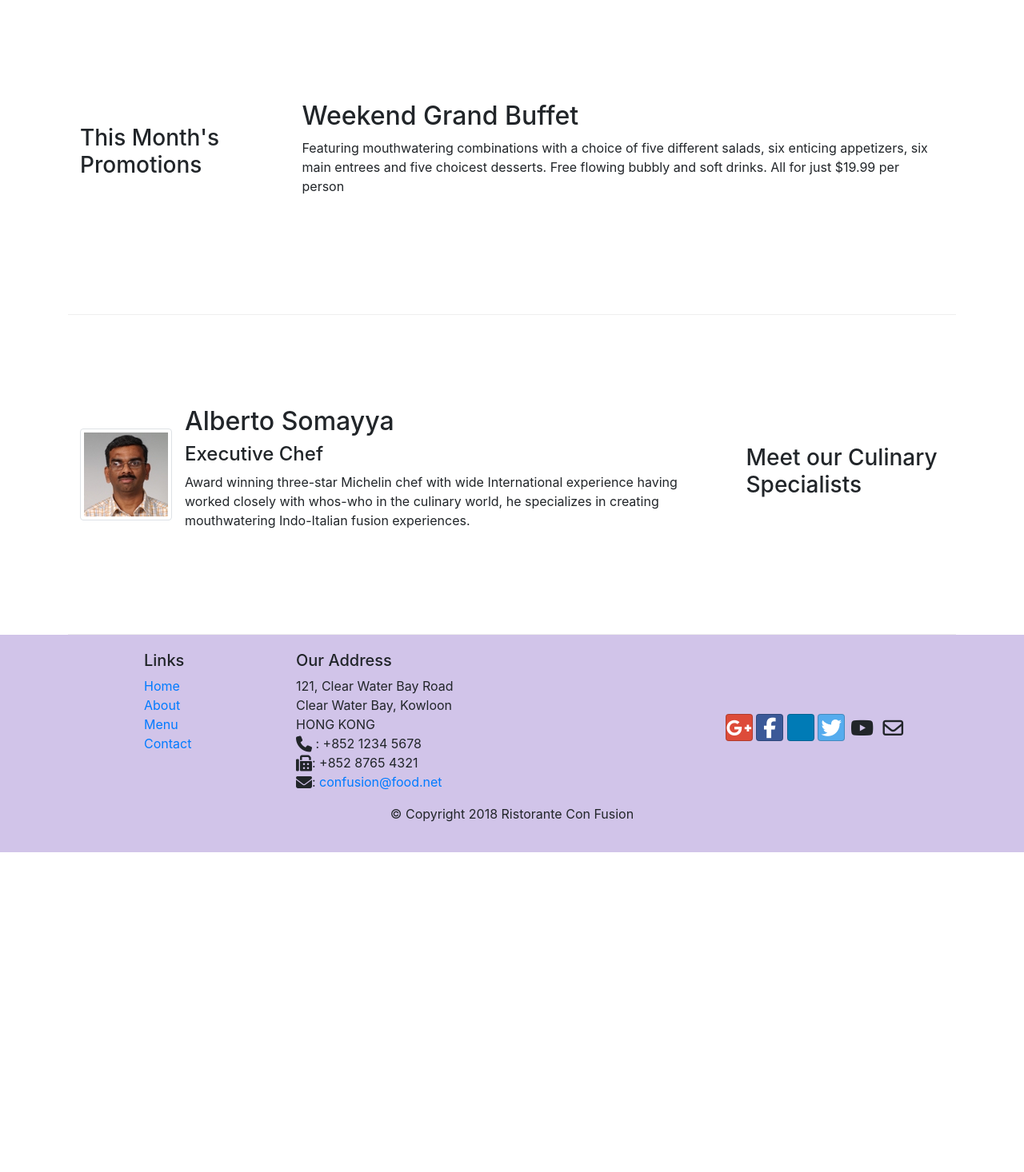
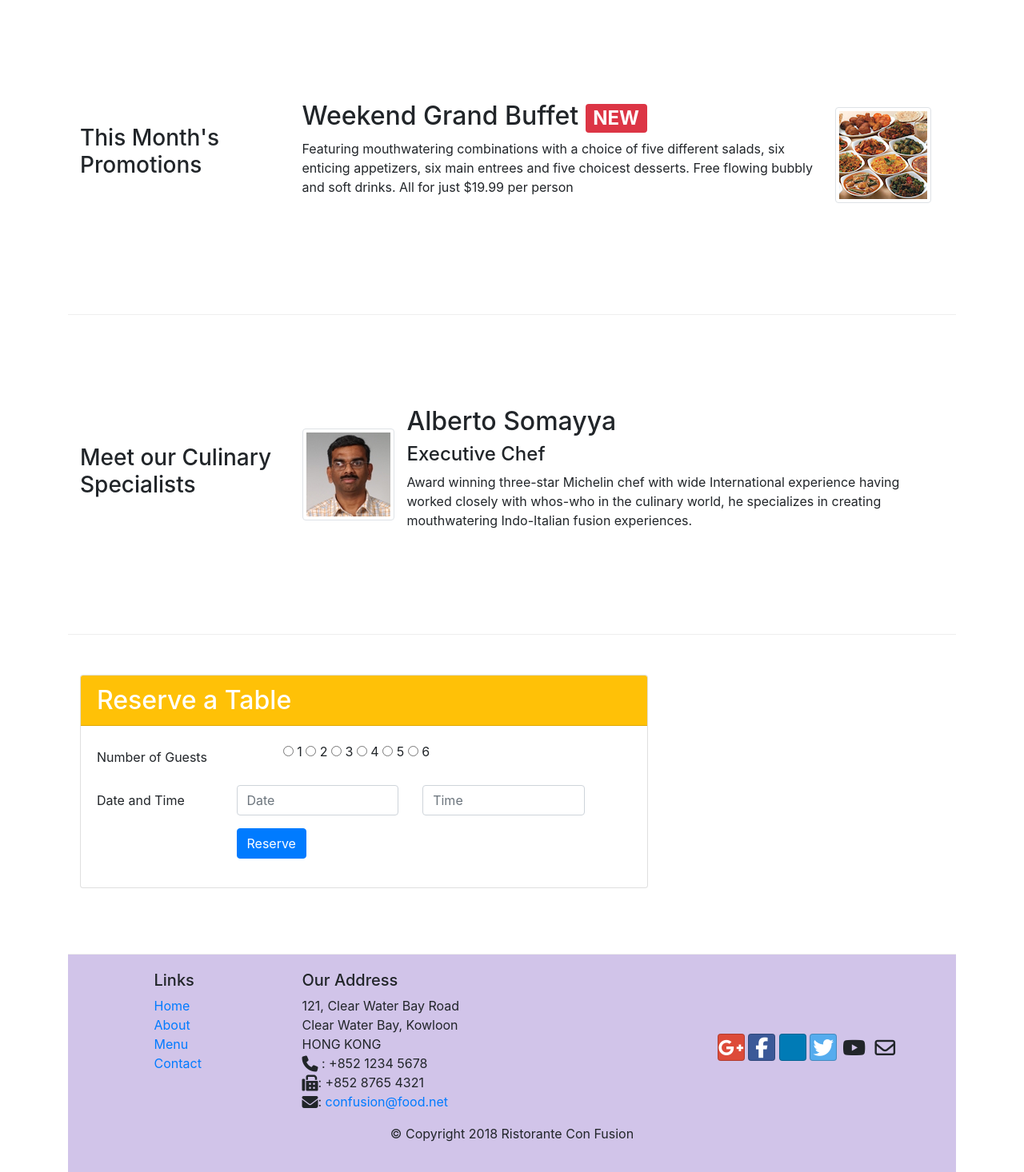
Before and after one commit to dlse-phase2a/bootstrap_initial_setup, a plain HTML site: page index.html in a window 1280 px wide. Shown: the part 740-2206 px from the top of the page at 80% size. Before the commit the page ends 1806 px from the top, so only its background shows below. Drawn offline with nearby package versions, Linux system fonts and the light colour scheme; some icons are missing.

Commit message:
second assignment

```diff
--- a/index.html
+++ b/index.html
@@ -34,12 +34,19 @@
     <header class="jumbotron">
         <div class="container">
             <div class="row row-header">
-                <div class="col-12 col-sm-6">
+                  <div class="col-12 col-sm-6">
                     <h1>Ristorante con Fusion</h1>
                     <p>We take inspiration from the World's best cuisines, and create a unique fusion experience. Our lipsmacking creations will tickle your culinary senses!</p>
-                </div>
-                <div class="col-12 col-sm align-self-center">
+                  </div>
+                   <div class="col-12 col-sm-4 align-self-center">
                    <img src="img/logo.png" alt="" class="image-fluid">
+                  </div>
+                    <div class="col-12 col-sm-2 align-self-center">
+                        <a href="#down" class="btn btn-warning btn-sm btn-block" role="button" aria-pressed="true">Reserve Table</a>
+
+                          <!-- <button type="button"  class="btn btn-warning btn-sm btn-block">Reserve Table</button>    -->
+
+                    </div>
                 </div>
             </div>
         </div>
@@ -64,12 +71,18 @@
 
 
         <div class="row row-content align-items-center">
-            <div class="col-12 col-sm-4 col-md-3">
+            <div class="col-12 col-sm-4 order-sm-last col-md-3">
                 <h3>This Month's Promotions</h3>
             </div>
-            <div class="col col-sm col-md">
-                <h2>Weekend Grand Buffet</h2>
-                <p>Featuring mouthwatering combinations with a choice of five different salads, six enticing appetizers, six main entrees and five choicest desserts. Free flowing bubbly and soft drinks. All for just $19.99 per person </p>
+            <div class="col col-sm order-sm-last col-md">
+                <div class="media">
+                    <div class="media-body">
+                        <h2 class="mt-0">Weekend Grand Buffet <span class="badge badge-danger">NEW</span></h2>
+                        <p class="d-none d-sm-block">Featuring mouthwatering combinations with a choice of five different salads, six enticing appetizers, six main entrees and five choicest desserts. Free flowing bubbly and soft drinks. All for just $19.99 per person </p>
+                    </div>
+                    <img src="img/buffet.png" alt="buffet" class="d-flex mr-3 img-thumbnail align-self-center">
+                </div>
+
             </div>
         </div>
 
@@ -77,7 +90,7 @@
             <div class="col-12 col-sm-4 order-sm-last col-md-3">
                 <h3>Meet our Culinary Specialists</h3>
             </div>
-            <div class="col col-sm order-sm-first col-md">
+            <div class="col col-sm order-sm-last col-md">
                 <div class="media">
                     <img src="img/alberto.png" alt="alberto" class="d-flex mr-3 img-thumbnail align-self-center">
                     <div class="media-body">
@@ -89,6 +102,58 @@
 
             </div>
         </div>
+        <a name= "down"></a>
+      <div class="row row-content">
+        <div class="col-sm col-md-8">
+            <div class="card">
+                 <h2 class="card-header bg-warning text-white">Reserve a Table</h2>
+                 <div class="card-body">
+                      <form>
+                         <div class="form-group row">
+                                <label for="no.of Guests" class="col-md-4 col-form-label" > Number of Guests</label>
+                                <div class="col-md-8" >
+                                    <label >
+                                        <input type="radio" name="myField" value="normal" /> 1
+                                   </label>
+                                    <label class="radio-inline">
+                                        <input type="radio" name="myField" value="normal" /> 2
+                                    </label>
+                                    <label class="radio-inline">
+                                        <input type="radio" name="myField" value="high" /> 3
+                                    </label>
+                                    <label class="radio-inline">
+                                        <input type="radio" name="myField" value="high" /> 4
+                                    </label>
+                                    <label class="radio-inline">
+                                        <input type="radio" name="myField" value="high" /> 5
+                                    </label>
+                                    <label class="radio-inline">
+                                        <input type="radio" name="myField" value="high" /> 6
+                                    </label>
+                                </div>
+
+                            </div>
+
+                            <div class="form-group row">
+                                <label for="Date and Time" class="col-md-3 col-form-label"> Date and Time </label>
+                                 <div class="col-md-4">
+                                    <input type="text" class="form-control" placeholder="Date">
+                                 </div>
+                                 <div class="col-md-4">
+                                    <input type="text" class="form-control" placeholder="Time">
+                                 </div>
+                            </div>
+
+                            <div class="form-group row">
+                                <div class="offset-md-3 col-md-8">
+                                  <button type="submit" class="btn btn-primary">Reserve</button>
+                            </div>
+                        </form>
+                 </div>
+            </div>
+        </div>
+      </div>
+
     </div>
 
     <footer class="footer">
```
Also changed, not shown: test.html (added, +43 -0 lines).
